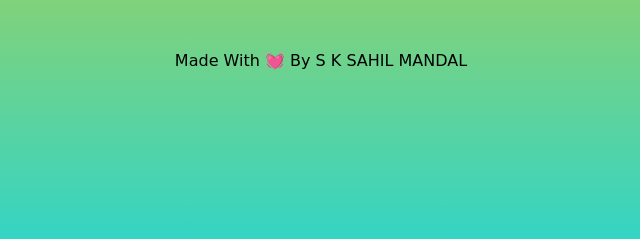
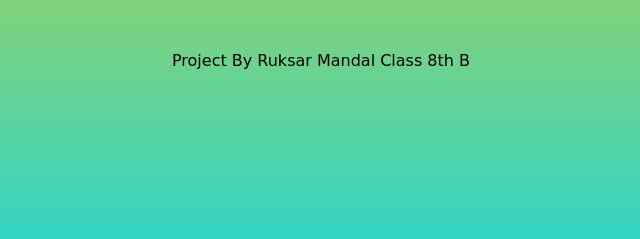
Before and after one commit to shekhsahil/BharatIntern_Temperature_Converter, a plain HTML site: page index.html in a window 1280 px wide. Shown: the part 396-635 px from the top of the page, 319-959 px from the left. Drawn offline with Linux system fonts and the light colour scheme.

Commit message:
Update index.html

```diff
--- a/index.html
+++ b/index.html
@@ -26,7 +26,7 @@
             <br>
             <br>
             <br>
-            <center><footer> Made With 💓 By S K SAHIL MANDAL</footer></center>
+            <center><footer> Project By Ruksar Mandal Class 8th B </footer></center>
         </form>
         </section>
     </main>
```
